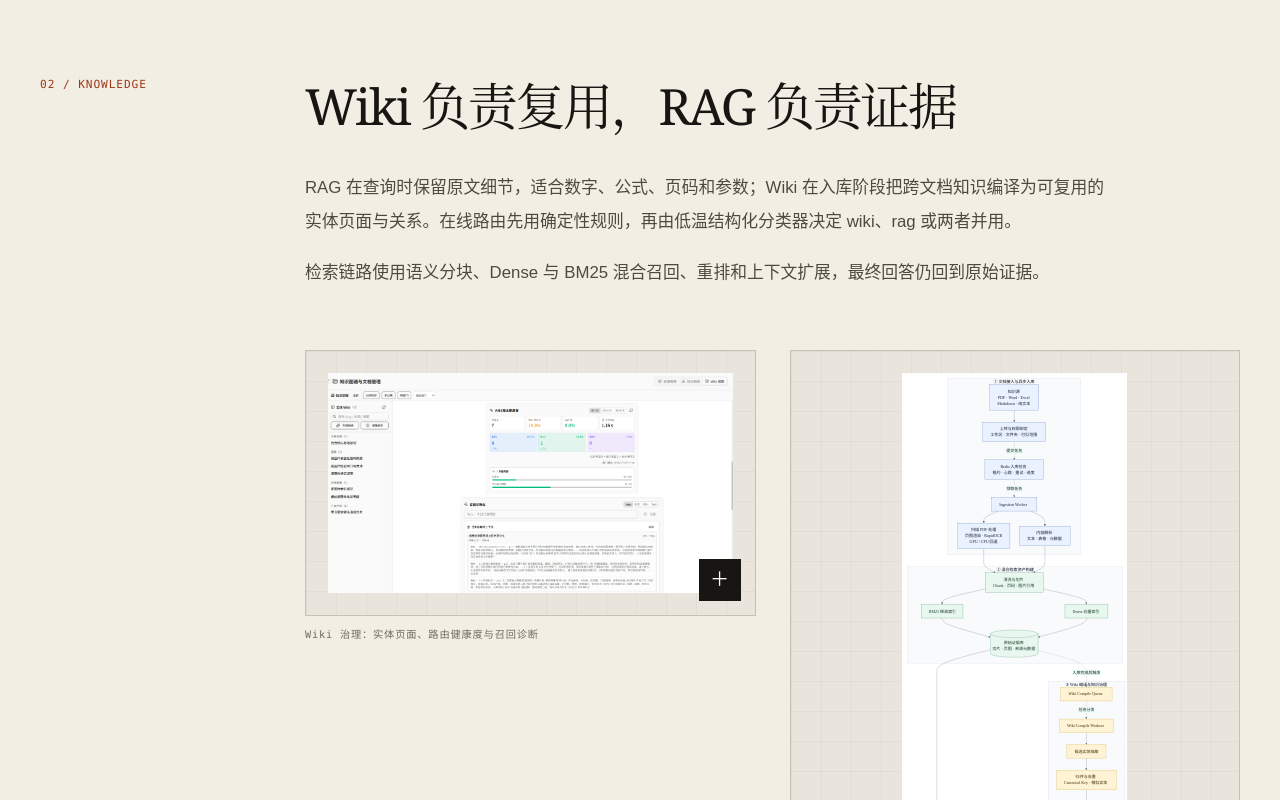
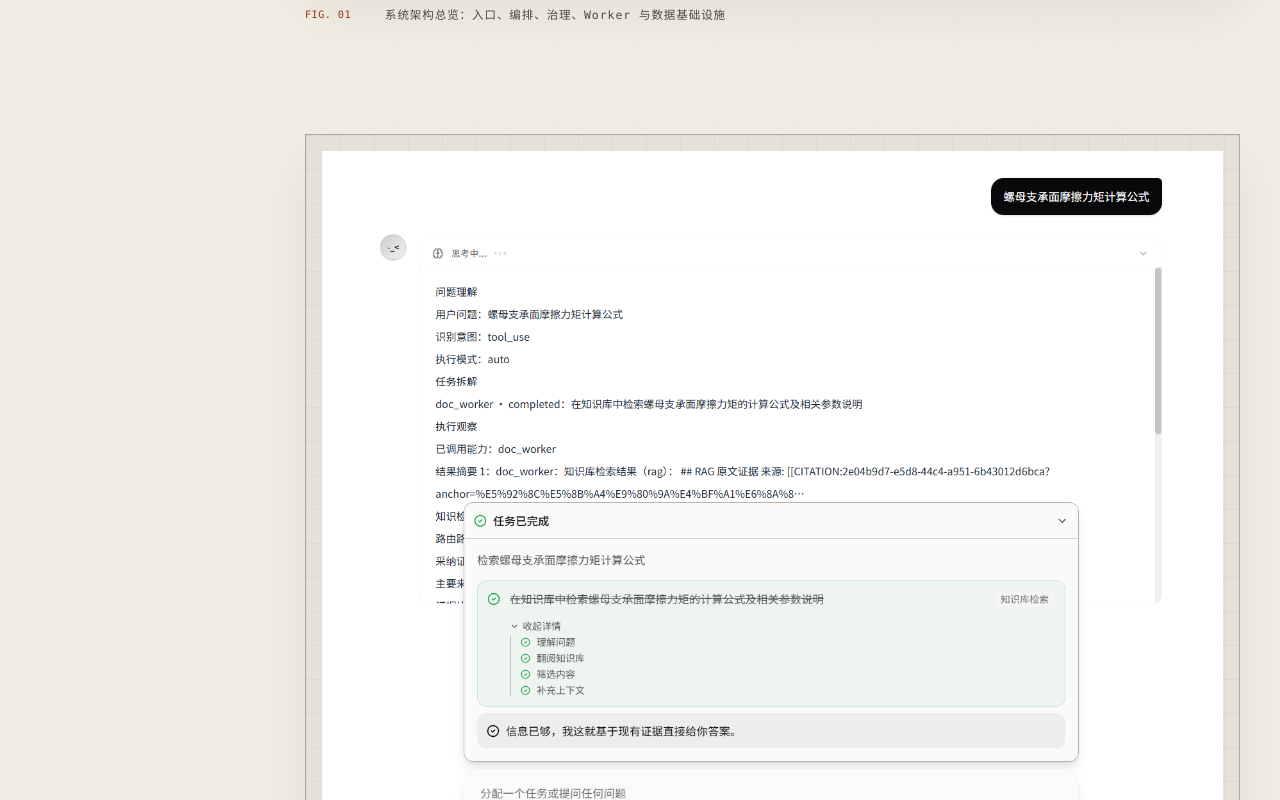
Before and after one commit to TT-20011031/zhangzhente-portfolio, a Next.js app: page /projects/deludata in a window 1280 px wide. Shown: the part 2440-3240 px from the top of the page. Built offline with nearby package versions, Linux system fonts and the light colour scheme.

Commit message:
Redesign DeluData media layout

```diff
--- a/src/app/globals.css
+++ b/src/app/globals.css
@@ -794,6 +794,69 @@ img {
 .media-grid { display: grid; grid-template-columns: repeat(2, minmax(0, 1fr)); gap: 34px; align-items: start; }
 .media-grid .media-figure:first-child:nth-last-child(3) { grid-column: 1 / -1; }
 
+/* DeluData uses an editorial engineering-plate layout: one readable artifact per row. */
+.study-page.tone-graphite .section-media {
+  margin-top: clamp(58px, 7vw, 92px);
+  display: grid;
+  grid-template-columns: minmax(0, 1fr);
+  gap: clamp(72px, 8vw, 112px);
+  counter-reset: delu-figure;
+}
+
+.study-page.tone-graphite .section-media .media-figure {
+  grid-column: 1 / -1;
+  counter-increment: delu-figure;
+}
+
+.study-page.tone-graphite .section-media .media-trigger {
+  min-height: 0;
+  max-height: none;
+  padding: clamp(10px, 1.25vw, 18px);
+  background-color: #e6e1d7;
+  background-size: 34px 34px;
+  border-color: rgba(23, 22, 18, .28);
+  box-shadow: 0 22px 55px rgba(23, 22, 18, .07);
+}
+
+.study-page.tone-graphite .section-media .media-trigger img,
+.study-page.tone-graphite .section-media .media-portrait .media-trigger img {
+  width: 100%;
+  height: auto;
+  max-width: none;
+  max-height: none;
+  object-fit: contain;
+}
+
+.study-page.tone-graphite .section-media .media-portrait {
+  width: min(100%, 820px);
+  justify-self: center;
+}
+
+.study-page.tone-graphite .section-media .media-portrait .media-trigger {
+  padding: clamp(20px, 3vw, 42px);
+}
+
+.study-page.tone-graphite .section-media figcaption {
+  min-height: 40px;
+  padding-top: 14px;
+  display: grid;
+  grid-template-columns: 66px minmax(0, 1fr);
+  gap: 14px;
+  align-items: start;
+  color: #4e4a42;
+  font-size: .72rem;
+  line-height: 1.65;
+  border-top: 1px solid rgba(23, 22, 18, .18);
+}
+
+.study-page.tone-graphite .section-media figcaption::before {
+  content: "FIG. " counter(delu-figure, decimal-leading-zero);
+  color: var(--study-accent);
+  font-family: var(--font-mono), monospace;
+  font-size: .64rem;
+  letter-spacing: .04em;
+}
+
 .media-figure {
   margin: 0;
 }
@@ -903,6 +966,8 @@ img {
   .project-card:nth-child(even) .project-image { order: initial; }
   .project-image { min-height: 370px; }
   .study-title-grid { grid-template-columns: 1fr; gap: 35px; }
+  .study-page.tone-graphite .study-section { grid-template-columns: 1fr; gap: 28px; }
+  .study-page.tone-graphite .study-section aside { padding-bottom: 14px; border-bottom: 1px solid var(--line); }
   .profile-grid { grid-template-columns: 1fr; }
 }
 
@@ -958,6 +1023,10 @@ img {
   .media-grid .media-figure:first-child:nth-last-child(3) { grid-column: auto; }
   .media-trigger { min-height: 180px; padding: 12px; }
   .media-portrait .media-trigger { max-height: 620px; }
+  .study-page.tone-graphite .section-media { gap: 58px; }
+  .study-page.tone-graphite .section-media .media-trigger,
+  .study-page.tone-graphite .section-media .media-portrait .media-trigger { padding: 9px; }
+  .study-page.tone-graphite .section-media figcaption { grid-template-columns: 56px minmax(0, 1fr); gap: 10px; }
   .dialog-canvas { padding: 12px; }
   .dialog-canvas img { min-width: min(100%, 760px); }
   .next-contact { width: 100%; margin-bottom: 0; padding: 55px 24px; }
```
